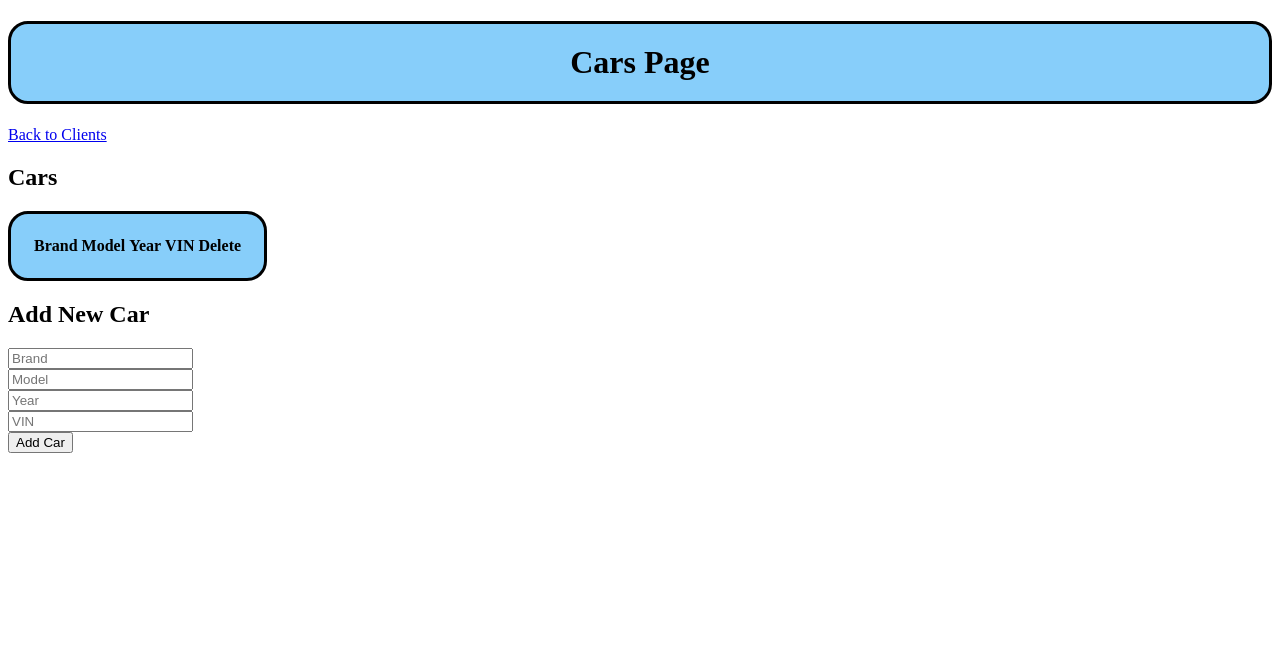
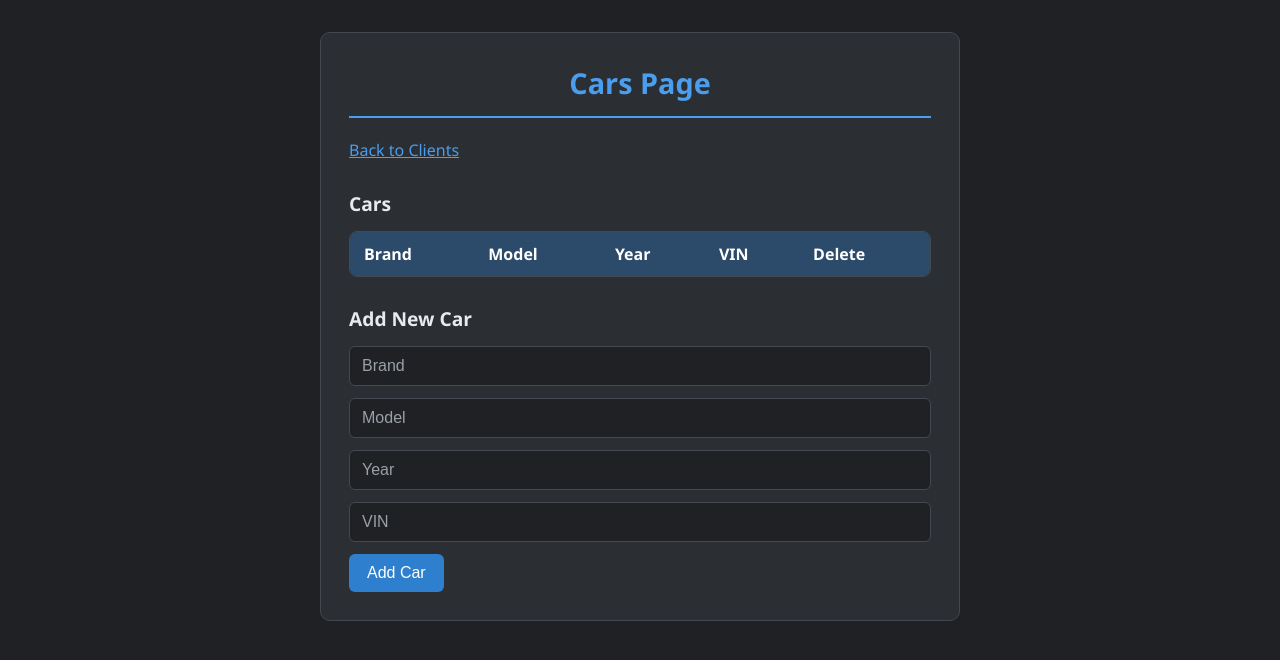
Before and after one commit to Tortz123/Mechanic-Client-Manager, a website with bundled scripts: page frontend/cars.html in a window 1280 px wide. Built offline with nearby package versions, Linux system fonts and the light colour scheme; no server answers.

Commit message:
Frontend revamp

```diff
--- a/frontend/cars.html
+++ b/frontend/cars.html
@@ -32,7 +32,7 @@
                 <input type="text" name="model" id="model-input" placeholder="Model">
             </div>
             <div>
-                <input type="number" name="year" id="year-input" placeholder="Year">
+                <input type="number" name="year" id="year-input" placeholder="Year" min="0">
             </div>
             <div>
                 <input type="text" name="vin" id="vin-input" placeholder="VIN">
--- a/frontend/style.css
+++ b/frontend/style.css
@@ -1,25 +1,161 @@
+/* Colors - change these to restyle the whole app */
+:root {
+  --bg: #1f2124;          /* page background */
+  --panel: #2b2e33;       /* the card in the middle */
+  --panel-light: #363a41; /* row hover */
+  --border: #444850;
+  --text: #e8eaed;
+  --muted: #9aa0a8;
+  --blue: #4a9eed;
+  --blue-dark: #2f7fcf;
+  --header-blue: #2c4a69; /* table header */
+  --red: #e5675f;
+}
+
+* {
+  box-sizing: border-box;
+}
+
+body {
+  margin: 0;
+  padding: 32px 16px;
+  background-color: var(--bg);
+  color: var(--text);
+  font-family: "Segoe UI", Arial, sans-serif;
+  line-height: 1.5;
+}
+
+/* The card that holds each page */
+.wrapper {
+  max-width: 640px;
+  margin: 0 auto;
+  padding: 28px;
+  background-color: var(--panel);
+  border: 1px solid var(--border);
+  border-radius: 10px;
+}
+
+h1 {
+  margin: 0 0 20px;
+  padding-bottom: 12px;
+  text-align: center;
+  font-size: 1.8rem;
+  color: var(--blue);
+  border-bottom: 2px solid var(--blue);
+}
+
+h2 {
+  margin: 28px 0 12px;
+  font-size: 1.2rem;
+}
+
+p {
+  color: var(--muted);
+}
+
+a {
+  color: var(--blue);
+}
+
+a:hover {
+  color: #7bb8f2;
+}
+
+/* Tables */
+table {
+  width: 100%;
+  border-collapse: separate;
+  border-spacing: 0;
+  border: 1px solid var(--border);
+  border-radius: 8px;
+  overflow: hidden;
+  margin-top: 12px;
+}
+
+th {
+  padding: 10px 14px;
+  text-align: left;
+  background-color: var(--header-blue);
+  color: white;
+}
+
+td {
+  padding: 10px 14px;
+  border-top: 1px solid var(--border);
+}
+
+tr:hover td {
+  background-color: var(--panel-light);
+}
+
+/* Forms */
+form > div {
+  margin-bottom: 12px;
+}
+
+input {
+  width: 100%;
+  padding: 10px 12px;
+  font-size: 1rem;
+  color: var(--text);
+  background-color: var(--bg);
+  border: 1px solid var(--border);
+  border-radius: 6px;
+}
+
+input::placeholder {
+  color: var(--muted);
+}
+
+input:focus {
+  outline: none;
+  border-color: var(--blue);
+}
+
+input[type="date"] {
+  color-scheme: dark;
+}
+
+/* Buttons */
+button {
+  padding: 10px 18px;
+  font-size: 1rem;
+  color: white;
+  background-color: var(--blue-dark);
+  border: none;
+  border-radius: 6px;
+  cursor: pointer;
+}
+
+button:hover {
+  background-color: var(--blue);
+}
+
+/* The Delete buttons inside tables */
+td button {
+  padding: 5px 12px;
+  font-size: 0.9rem;
+  color: var(--red);
+  background-color: transparent;
+  border: 1px solid var(--red);
+}
+
+td button:hover {
+  color: white;
+  background-color: var(--red);
+}
+
+/* Error messages and red-highlighted inputs */
+#error-message {
+  min-height: 1.5em;
+  color: #ff8a80;
+}
+
 .Incorrect {
-  border: 2px solid red;
-  background-color: #ffe6e6;
+  outline: 2px solid var(--red);
+  border-radius: 6px;
 }
 
 .spacer {
   margin-bottom: 20px;
 }
-
-h1 {
-  display: flex;
-  justify-content: center;
-  align-items: center;
-  background-color: lightskyblue;
-  padding: 20px;
-  border-radius: 20px;
-  border: 3px solid black;
-}
-
-table {
-  background-color: lightskyblue;
-  padding: 20px;
-  border-radius: 20px;
-  border: 3px solid black;
-}
```
Also changed, not shown: frontend/index.html (+5 -2 lines), frontend/serviceRecords.html (+2 -1 lines), README.md, 1 other file.
